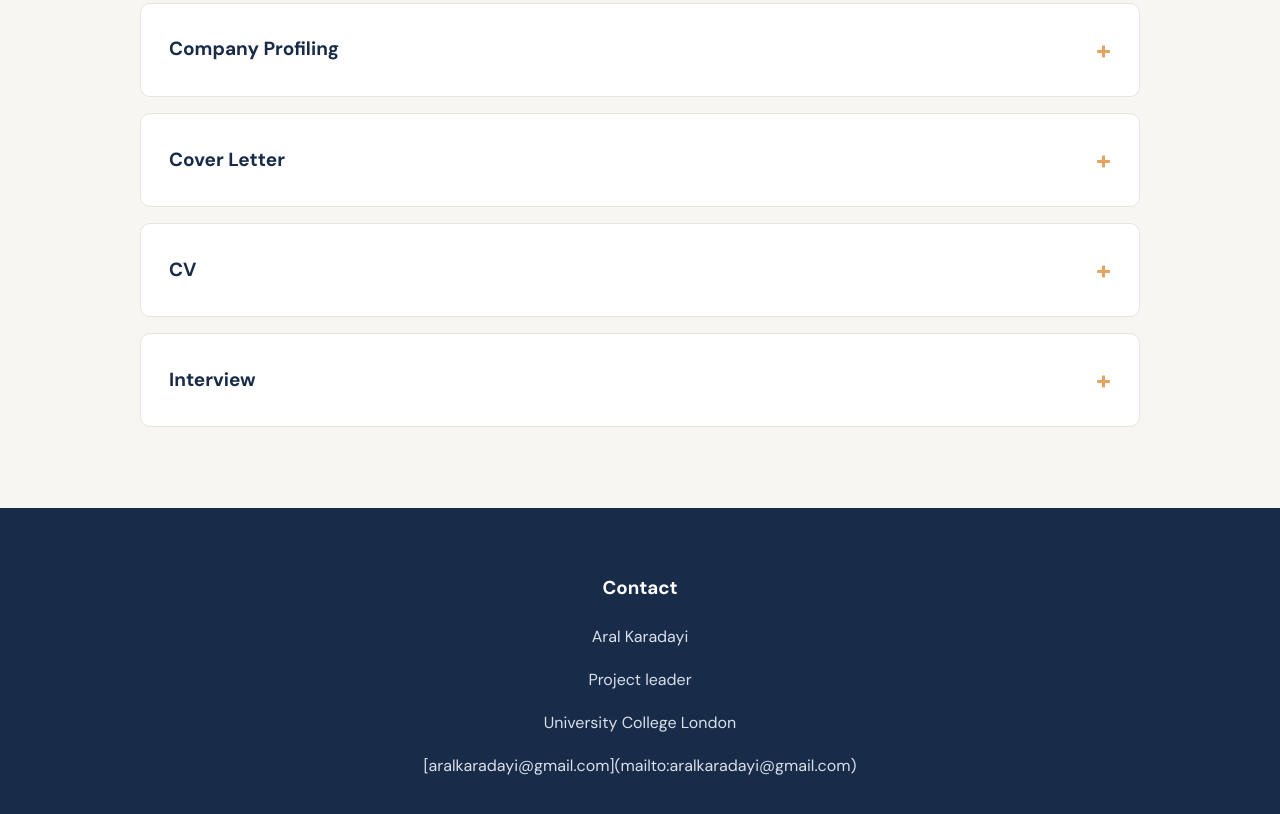
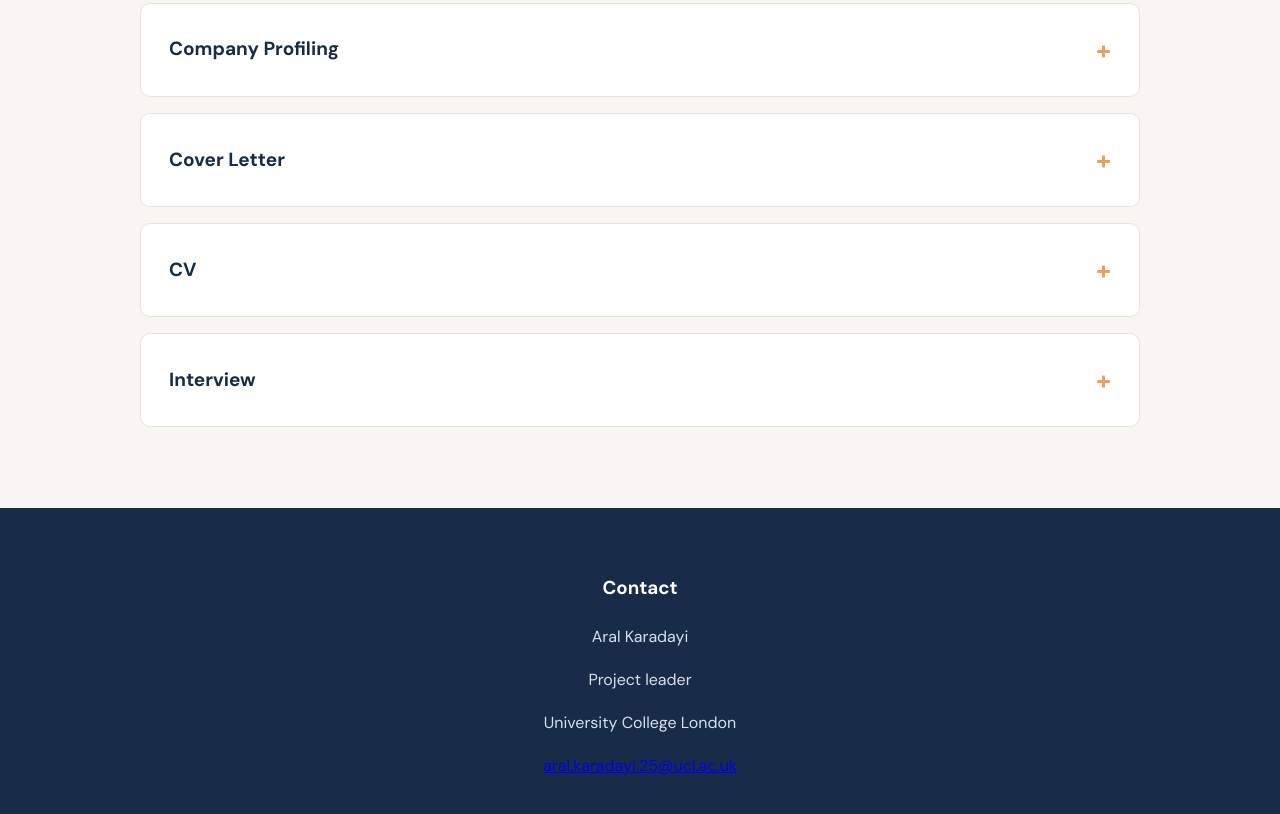
Before and after one commit to aralkaradayi/jpi-labs, a plain HTML site: page index.html in a window 1280 px wide. Shown: the part 1038-1852 px from the top of the page. Drawn offline with nearby package versions, Linux system fonts and the light colour scheme.

Commit message:
Update index.html

```diff
--- a/index.html
+++ b/index.html
@@ -310,7 +310,7 @@ footer p { color: #d9dfeb; }
   <p>Aral Karadayi</p>
   <p>Project leader</p>
   <p>University College London</p>
-  <p>[aralkaradayi@gmail.com](mailto:aralkaradayi@gmail.com)</p>
+  <p><a href="mailto:aral.karadayi.25@ucl.ac.uk">aral.karadayi.25@ucl.ac.uk</a></p>
 </footer>
 
 </body>
```
